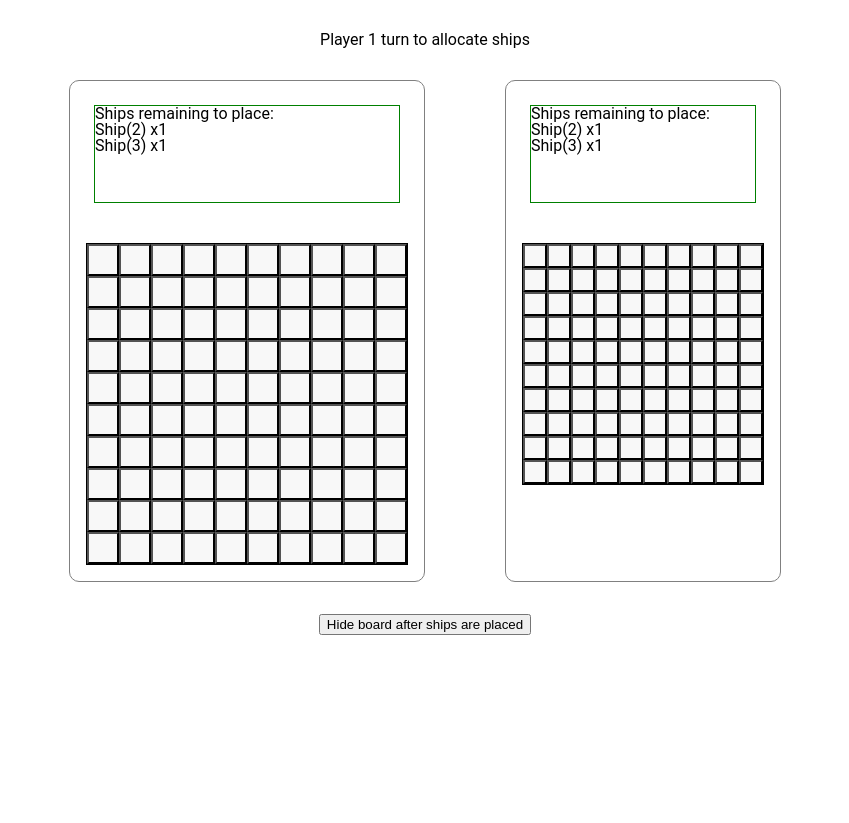
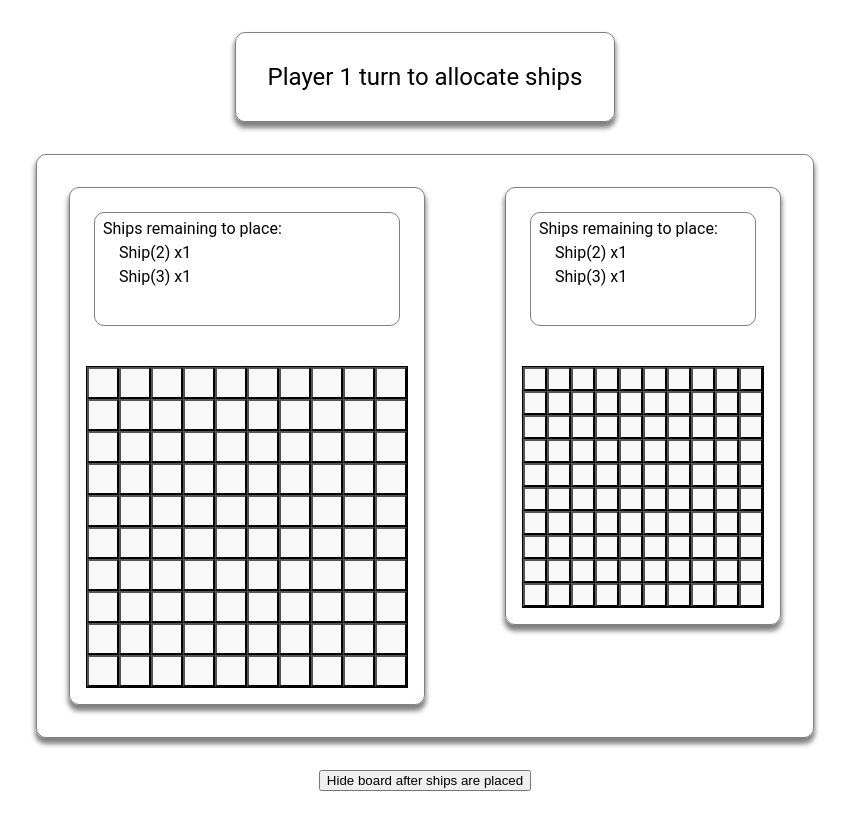
Before and after one commit to ignasc/odinProject-battleShipsGame, a website built with webpack: page src/template.html in a window 1280 px wide. Both pictures are taken after a click on the button "start game". Shown: the whole page, without its empty margins (215-1064 px from the left). Before the commit the page ends 800 px from the top, so only its background shows below. Built offline with nearby package versions, Linux system fonts and the light colour scheme.

Commit message:
Add basic shadows and borders to UI.

```diff
--- a/src/css/styles.css
+++ b/src/css/styles.css
@@ -1,5 +1,19 @@
+:root {
+    --border-border: 1px solid grey;
+    --border-radius: 10px;
+    --box-shadow: 0px 5px 5px 1px grey;
+}
+
 body {
     font-family: "Roboto", sans-serif;
+}
+
+h1 {
+    font-size: 1.5rem;
+    padding: 2rem;
+    border: var(--border-border);
+    border-radius: var(--border-radius);
+    box-shadow: var(--box-shadow);
 }
 
 #mainApp {
@@ -43,18 +57,24 @@ body {
 
 #game-boards {
     display: flex;
+    padding: 2rem;
 
     flex-direction: row;
     flex-wrap: wrap;
     justify-content: center;
     gap: 5rem;
+    border: var(--border-border);
+    border-radius: var(--border-radius);
+    box-shadow: var(--box-shadow);
 }
 
 .game-board-player-container {
     display: flex;
+    align-self: baseline;
     padding: 1rem;
-    border: 1px solid grey;
-    border-radius: 10px;
+    border: var(--border-border);
+    border-radius: var(--border-radius);
+    box-shadow: var(--box-shadow);
 
     flex-direction: column;
     gap: 2rem;
@@ -62,8 +82,14 @@ body {
 
 .score-board {
     margin: 0.5rem;
-    border: 1px solid green;
+    padding: 0.5rem;
+    border: var(--border-border);
+    border-radius: var(--border-radius);
     flex-basis: 6rem;
+}
+
+.score-board > ul, li {
+    margin: 0.5rem;
 }
 
 .position-ship-placing {
@@ -98,8 +124,8 @@ body {
 
 #player-one-menu,
 #player-two-menu {
-    border: 1px solid grey;
-    border-radius: 0.5rem;
+    border: var(--border-border);
+    border-radius: var(--border-radius);
     padding: 1rem;
     display: flex;
     flex-direction: column;
--- a/src/ui_gameboard_template.js
+++ b/src/ui_gameboard_template.js
@@ -45,7 +45,7 @@ class GameUI {
         const controlButton = document.createElement("button");
         controlButton.setAttribute("id", "btn-control");
 
-        const footer = document.createElement("div");
+        const footer = document.createElement("h1");
         this.mainApp.appendChild(footer);
         this.mainApp.appendChild(gameBoardContainer);
 
```
